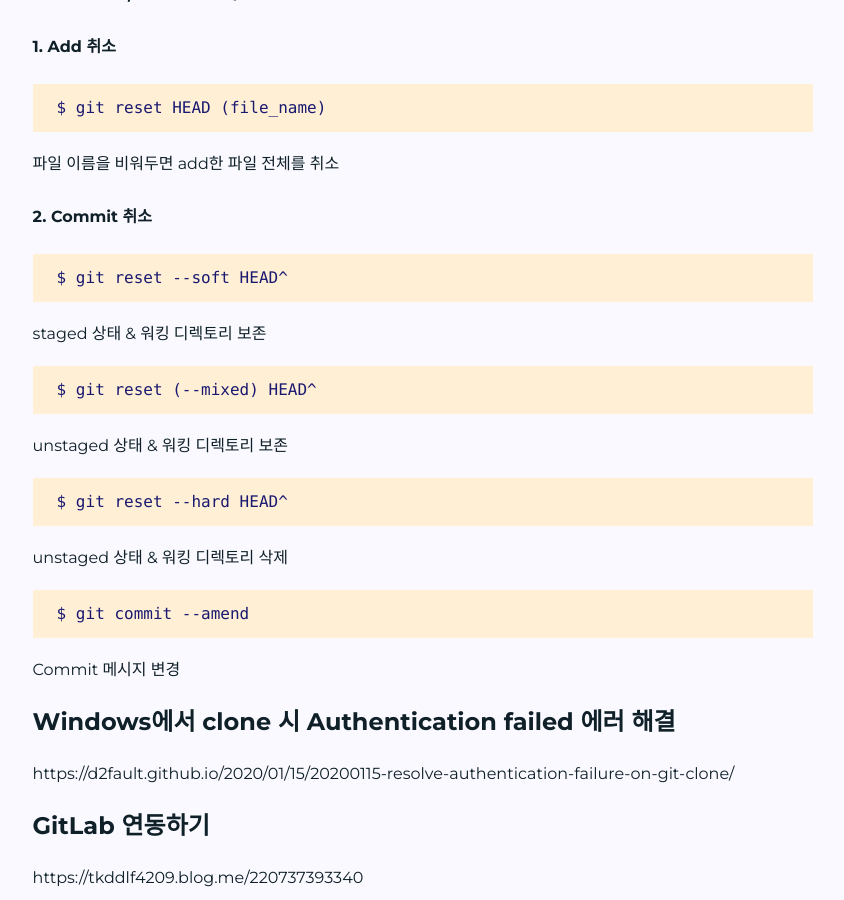
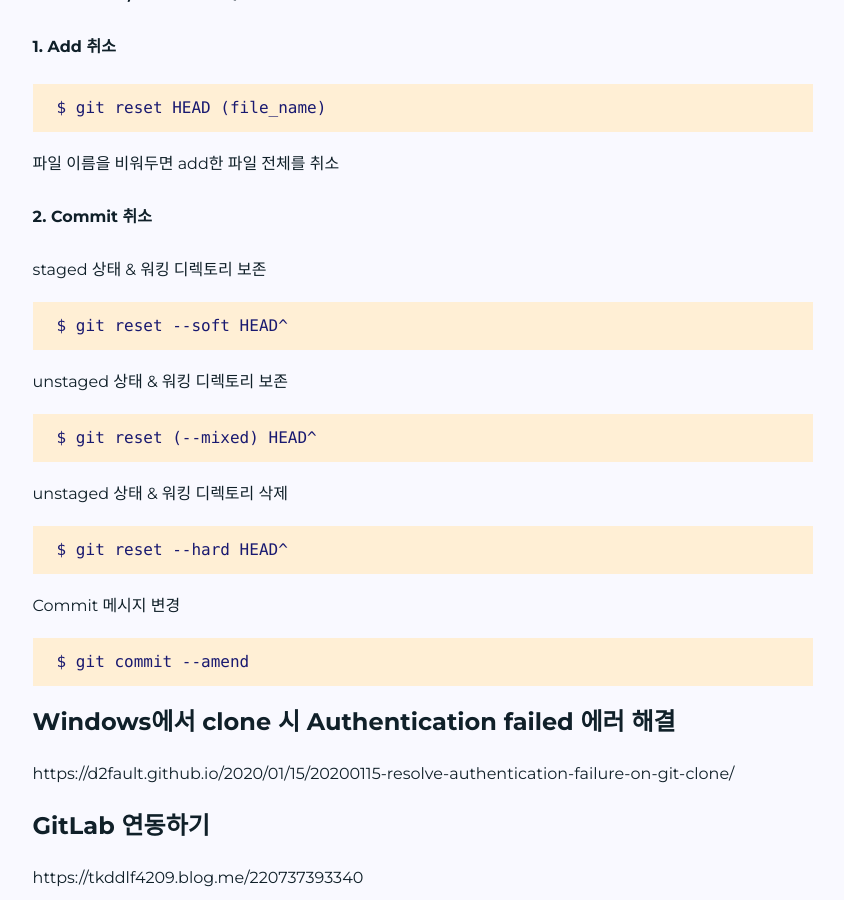
Before and after one commit to whoato/whoato.github.io, a Jekyll site: the page built from _posts/2020-11-12-how-to-use-git.md, in a window 1280 px wide and 900 px high, scrolled down 2636 px. Shown: the whole window, without its empty margins (217-1061 px from the left). Built offline with Jekyll 4.4.1, drawn with Linux system fonts in a browser that asks for light colours; some web fonts are replaced.

Commit message:
Update 2020-11-12-how-to-use-git.md

````diff
--- a/_posts/2020-11-12-how-to-use-git.md
+++ b/_posts/2020-11-12-how-to-use-git.md
@@ -96,22 +96,22 @@ $ git reset HEAD (file_name)
 ```
 파일 이름을 비워두면 add한 파일 전체를 취소
 #### 2. Commit 취소
+staged 상태 & 워킹 디렉토리 보존
 ```
 $ git reset --soft HEAD^
 ```
-staged 상태 & 워킹 디렉토리 보존
+unstaged 상태 & 워킹 디렉토리 보존
 ```
 $ git reset (--mixed) HEAD^
 ```
-unstaged 상태 & 워킹 디렉토리 보존
+unstaged 상태 & 워킹 디렉토리 삭제
 ```
 $ git reset --hard HEAD^
 ```
-unstaged 상태 & 워킹 디렉토리 삭제
+Commit 메시지 변경
 ```
 $ git commit --amend
 ```
-Commit 메시지 변경
 
 
 ## Windows에서 clone 시 Authentication failed 에러 해결
````
